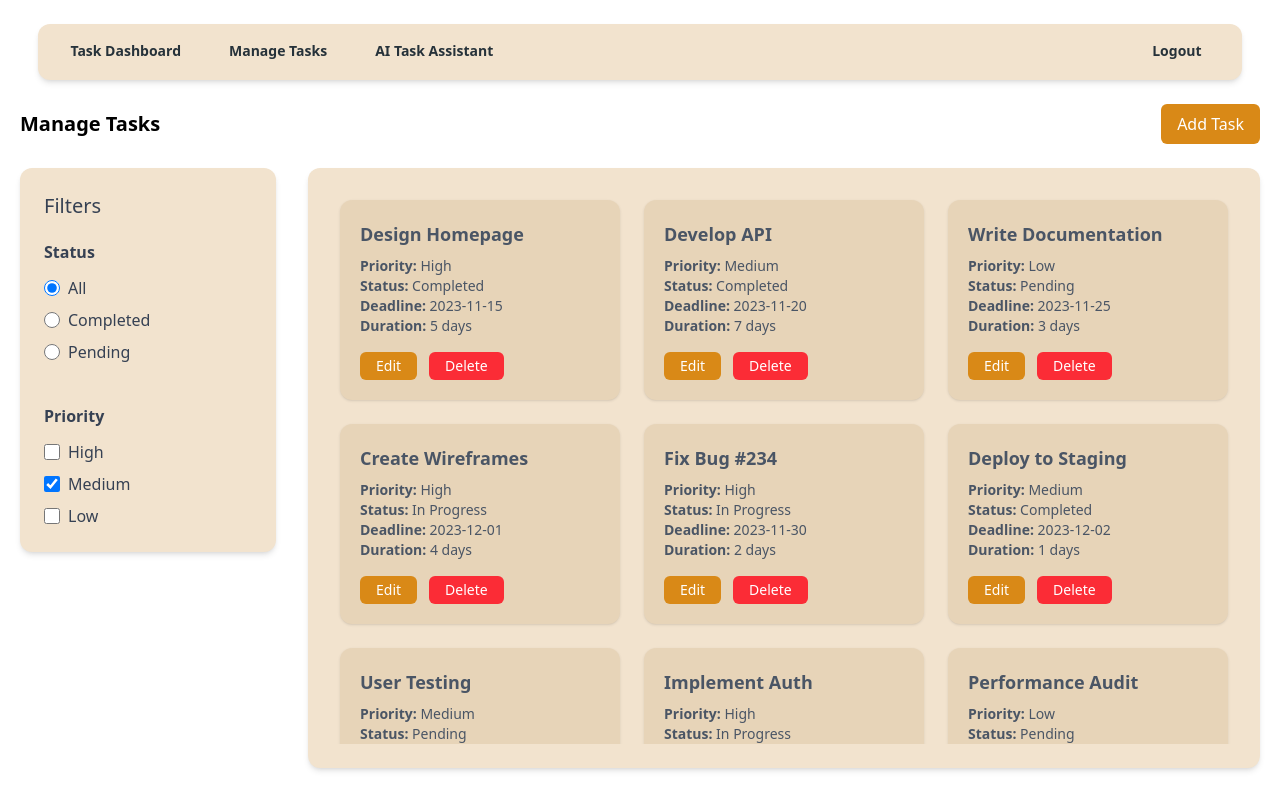
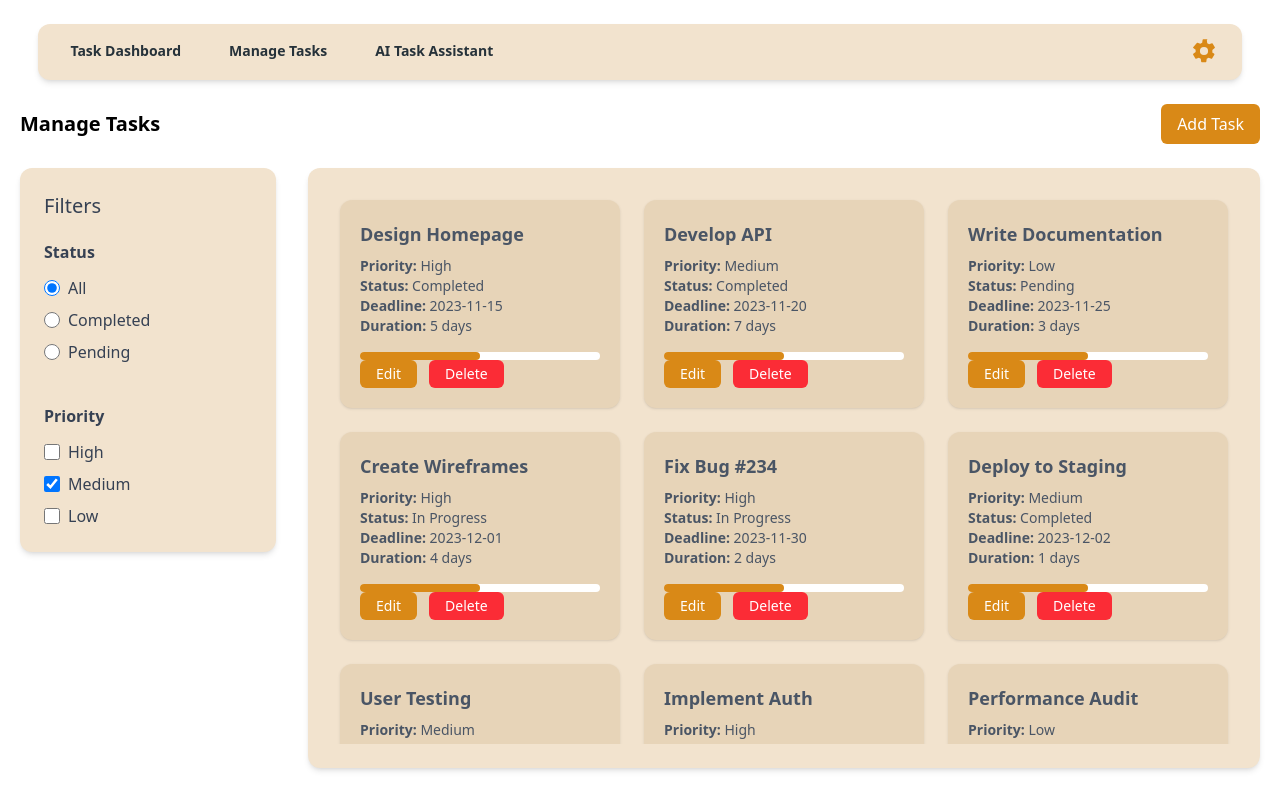
Before and after one commit to Abhign-123/AI-Powered-Task-manager-website, a React (Vite) app in the folder Frontend/task-manager/: page /managetasks in a window 1280 px wide. Built offline with nearby package versions, Linux system fonts and the light colour scheme; sample sign-in values are in the browser's storage.

Commit message:
added settings icon and completion percentage

```diff
--- a/Frontend/task-manager/src/components/Navbar.tsx
+++ b/Frontend/task-manager/src/components/Navbar.tsx
@@ -4,6 +4,7 @@ import { useAuth } from "../auth/useAuth";
 
 const Navbar = () => {
   const [isOpen, setIsOpen] = useState(false);
+  const [open, setOpen] = useState(false);
   const { isLoggedIn, logout } = useAuth();
   const navigate = useNavigate();
 
@@ -69,7 +70,7 @@ const Navbar = () => {
       {!isLoggedIn ? (
         <div className="flex items-center gap-3">
           <button
-            onClick={() => {navigate("/login")}}
+            onClick={() => { navigate("/login") }}
             className="px-4 py-2 border-b-2 border-transparent hover:border-black hover:-translate-y-0.5 transition-all duration-300 text-[#26323a] font-semibold text-sm"
           >
             Login
@@ -82,14 +83,52 @@ const Navbar = () => {
           </button>
         </div>
       ) : (
-        <button
-            onClick={() => {logout(); navigate("/", {replace: true});}}
-            className="px-4 py-2 border-b-2 border-transparent hover:border-black hover:-translate-y-0.5 transition-all duration-300 text-[#26323a] font-semibold text-sm"
+        <div className="relative inline-block text-left">
+          <button
+            type="button"
+            onClick={() => setOpen((s) => !s)}
+            className="inline-flex items-center justify-center pt-1"
           >
-            Logout
+            <svg
+              xmlns="http://www.w3.org/2000/svg"
+              viewBox="0 0 24 24"
+              className={`w-7 h-7 transition-transform duration-300 ease-in-out text-[#d98917]
+                ${open ? "rotate-90" : "rotate-0"}
+              `}
+              fill="currentColor"
+              aria-hidden="true"
+            >
+              <path d="M19.14 12.94a7.07 7.07 0 000-1.88l2.03-1.58a.5.5 0 00.12-.65l-1.92-3.32a.5.5 0 00-.6-.22l-2.39.96a7.05 7.05 0 00-1.6-.93l-.36-2.54A.5.5 0 0014.7 2h-3.4a.5.5 0 00-.5.42l-.36
+             2.54a7.05 7.05 0 00-1.6.93l-2.39-.96a.5.5 0 00-.6.22L2.71 8.83a.5.5 0 00.12.65L4.86 11a7.07 7.07 0 000 1.88L2.83 14.46a.5.5 0 00-.12.65l1.92 3.32a.5.5 0 00.6.22l2.39-.96c.5.39 1.05.71
+             1.6.93l.36 2.54a.5.5 0 00.5.42h3.4a.5.5 0 00.5-.42l.36-2.54c.55-.22 1.1-.54 1.6-.93l2.39.96a.5.5 0 00.6-.22l1.92-3.32a.5.5 0 00-.12-.65l-2.03-1.58zM12 15.5a3.5 3.5 0 110-7 3.5 3.5 0 010 7z" />
+            </svg>
           </button>
+
+          {/* Dropdown menu */}
+          {open && (
+            <div
+              className="absolute right-0 mt-2 w-30 bg-white rounded-md shadow-lg z-50"
+            >
+              <div className="py-1">
+                <button
+                  type="button"
+                  className="w-full text-left px-4 py-2 font-semibold text-sm text-gray-700 hover:bg-gray-50"
+                >
+                  Profile
+                </button>
+                <div className="border-t border-gray-100 my-1" />
+                <button
+                  type="button"
+                  onClick={() => logout()}
+                  className="w-full text-left px-4 py-2 font-semibold text-sm text-gray-700 hover:bg-gray-50"
+                >
+                  Logout
+                </button>
+              </div>
+            </div>
+          )}
+        </div>
       )}
-
     </header>
   );
 };
--- a/Frontend/task-manager/src/components/TaskCard.tsx
+++ b/Frontend/task-manager/src/components/TaskCard.tsx
@@ -8,6 +8,7 @@ interface TaskCardProps {
 };
 
 const TaskCard = ({ title, status, priority, deadline, duration, buttons } : TaskCardProps) => {
+    const percentageCompleted = 50;
     return (
         <div className="bg-[#e7d4b8] p-5 rounded-xl shadow-sm hover:shadow-xl transition duration-300">
             <h3 className="font-semibold text-lg text-gray-600">{title}</h3>
@@ -28,6 +29,13 @@ const TaskCard = ({ title, status, priority, deadline, duration, buttons } : Tas
                 <strong>Duration:</strong> {duration} days
             </p>
 
+            <div className="w-full bg-white rounded-full h-2">
+                <div
+                    className="h-2 rounded-full transition-all"
+                    style={{ width: `${percentageCompleted}%`, backgroundColor: "#d98917" }}
+                />
+            </div>
+
             {buttons && (
                 <div className="flex gap-3">
                     <button className="px-4 py-1 bg-[#d98917] text-white rounded-md text-sm hover:bg-yellow-600">
```
